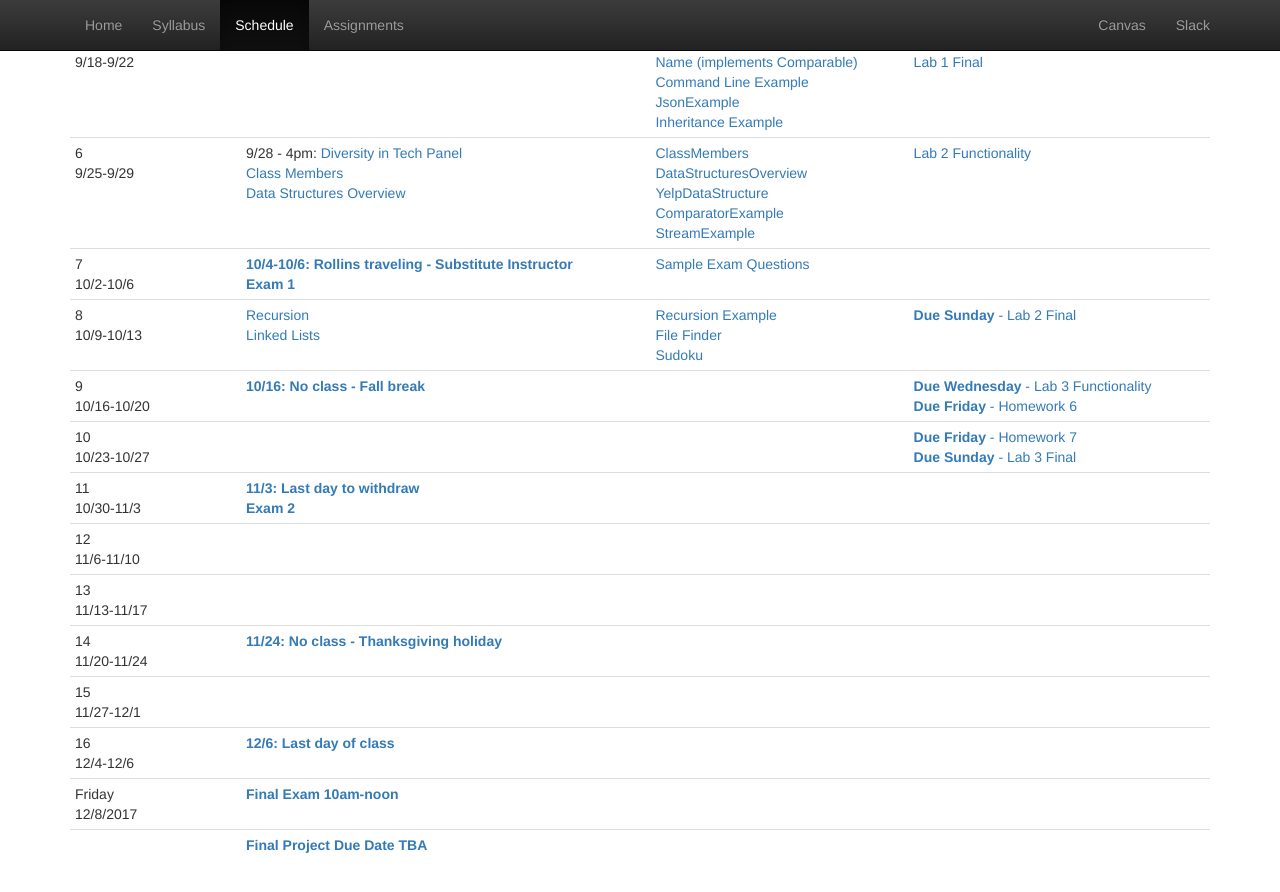
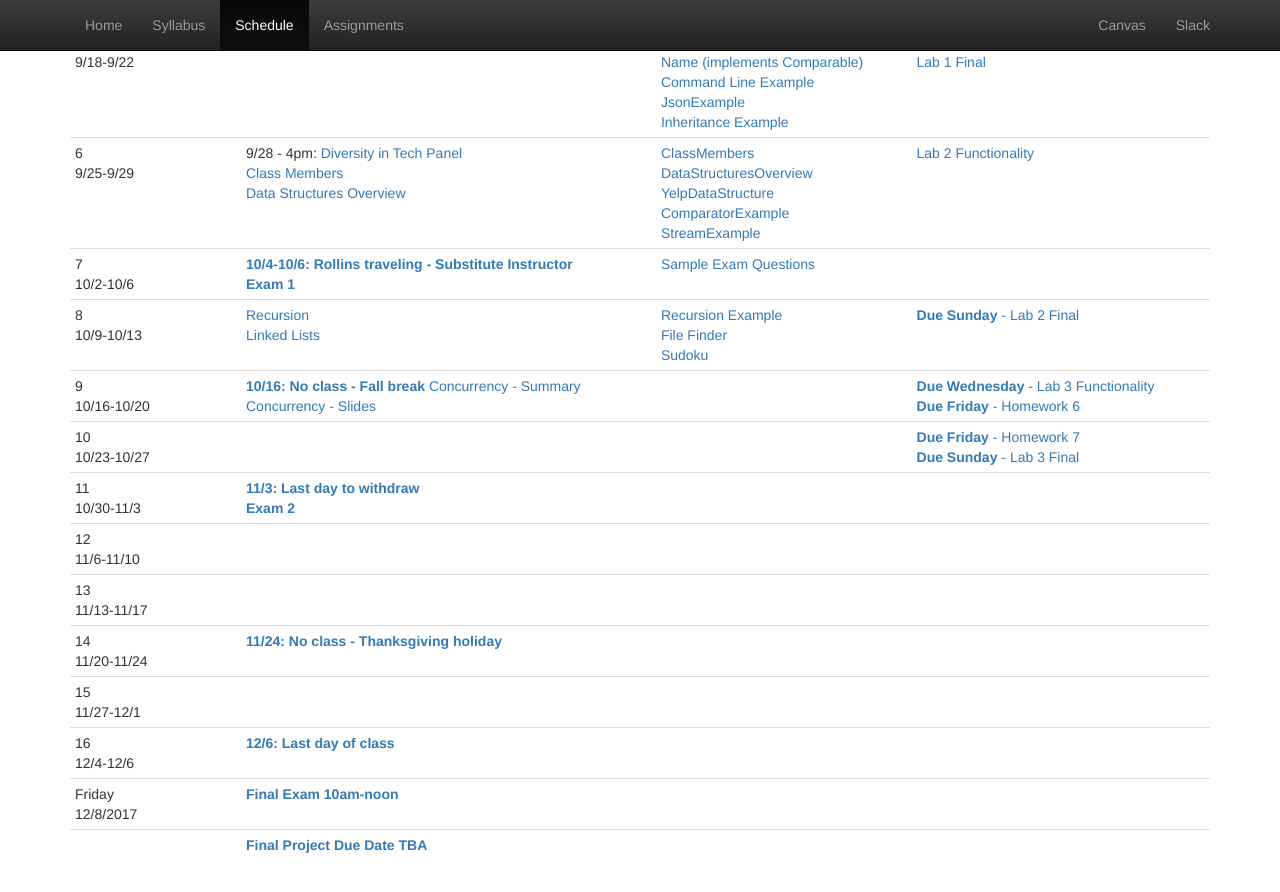
Before and after one commit to CS514-F17/cs514-f17.github.io, a Jekyll site: the page built from schedule.html, in a window 1280 px wide and 900 px high, scrolled down 648 px. Shown: the top 892 px of the window. Built offline with Jekyll 4.4.1, drawn with Linux system fonts in a browser that asks for light colours.

Commit message:
update with concurrency notes

```diff
--- a/schedule.html
+++ b/schedule.html
@@ -207,6 +207,8 @@ title: Schedule
 		<td>9<br/>10/16-10/20</td>
 		<td>
 			<strong><span class="text-primary">10/16: No class - Fall break</span></strong>
+			<a href="https://github.com/srollins/software-dev-materials/blob/master/notes/advanced/concurrencysummary.md">Concurrency - Summary</a><br/>
+			<a href="https://github.com/srollins/software-dev-materials/blob/master/notes/advanced/concurrency.pdf">Concurrency - Slides</a><br/>
 <!-- 				<a href="https://github.com/CS514-F17/notes/blob/master/inheritance.md">Inheritance</a><br/>
 	Book - Chapter 10 (10.1-10.3) -->
 		</td>
```
